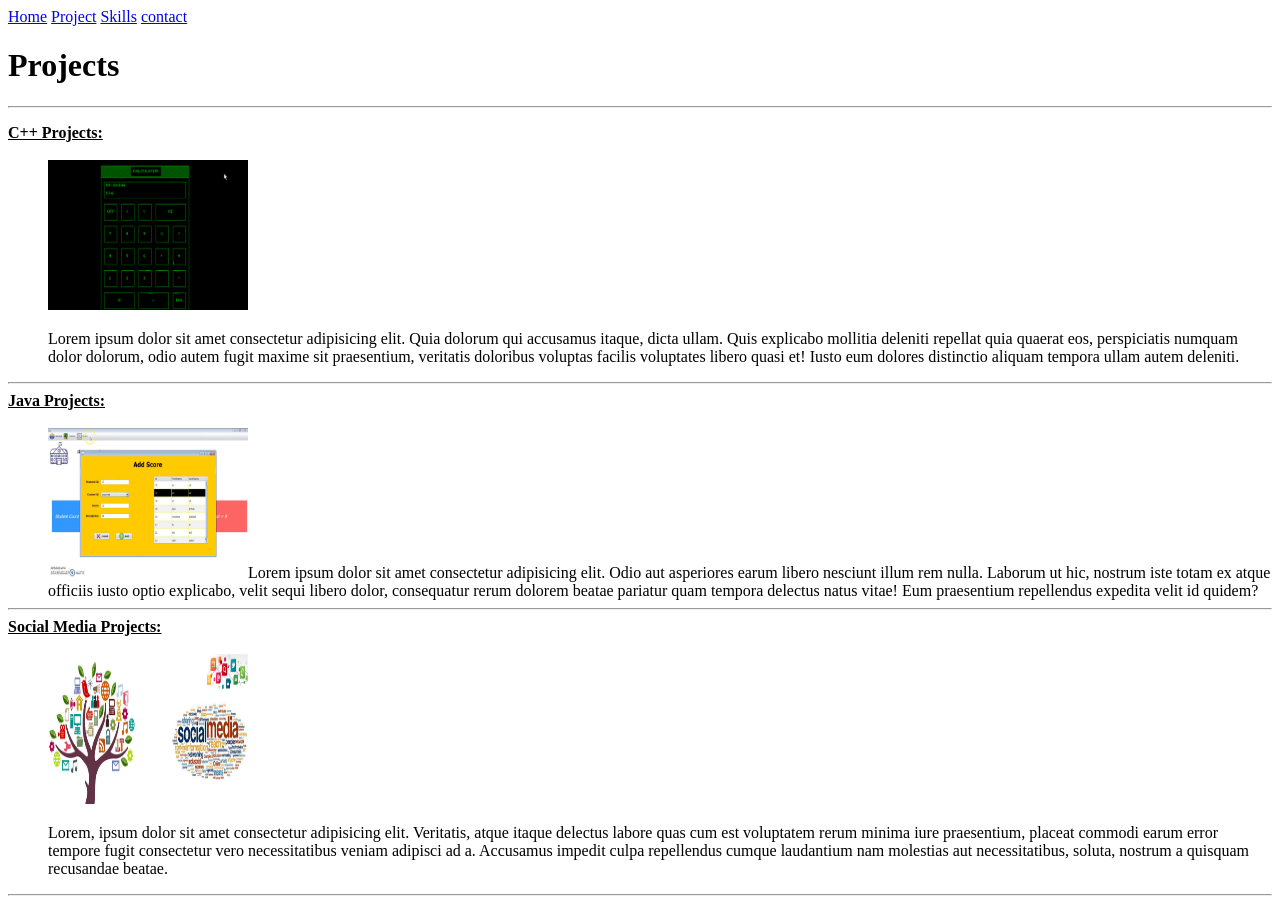
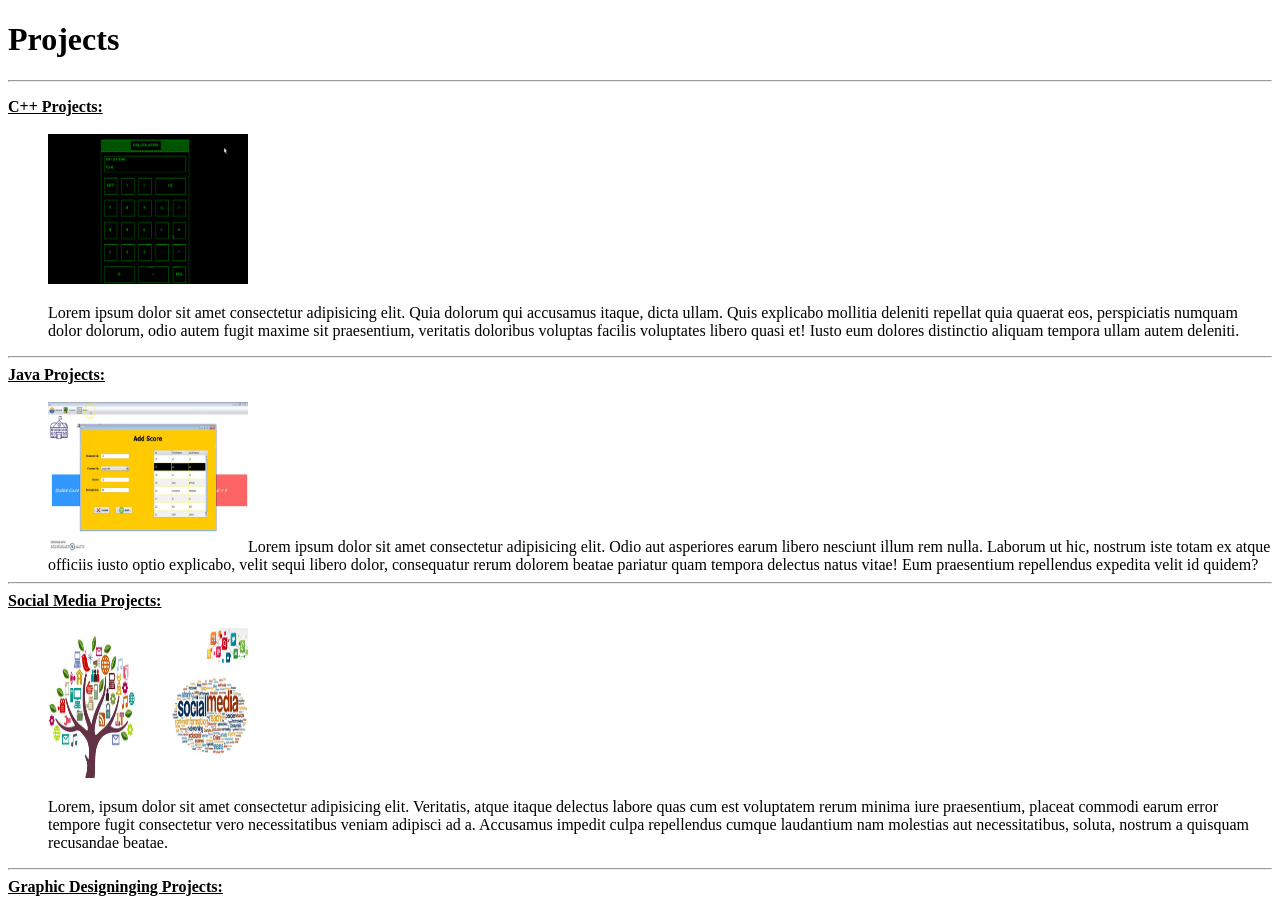
Before and after one commit to Shahab-khan396/portfolio, a plain HTML site: page project.html in a window 1280 px wide. Shown: the top 898 px of the page. Drawn offline with Linux system fonts and the light colour scheme.

Commit message:
i correct the code for deployment

```diff
--- a/project.html
+++ b/project.html
@@ -6,10 +6,7 @@
     <title>Document</title>
 </head>
 <body>
-    <a href="/index.html">Home</a>
-    <a href="/project.html">Project</a>
-    <a href="/Skills.html">Skills</a>
-    <a href="/contacts.html">contact</a>
+
 <h1>Projects</h1>
 <hr>
 <dl>
```
Also changed, not shown: contacts.html (+1 -1 lines), index.html (+1 -1 lines), skills.html (+1 -1 lines).
